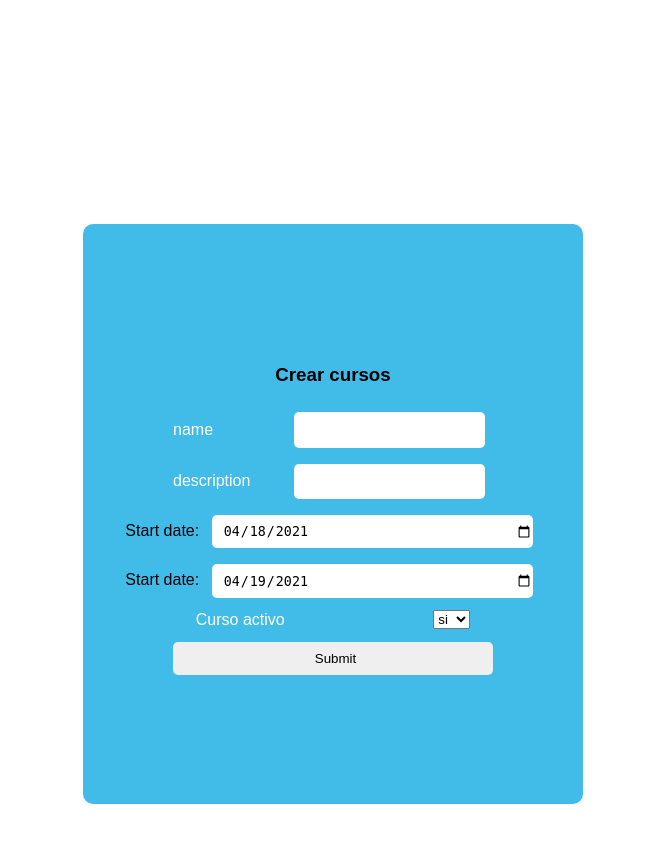
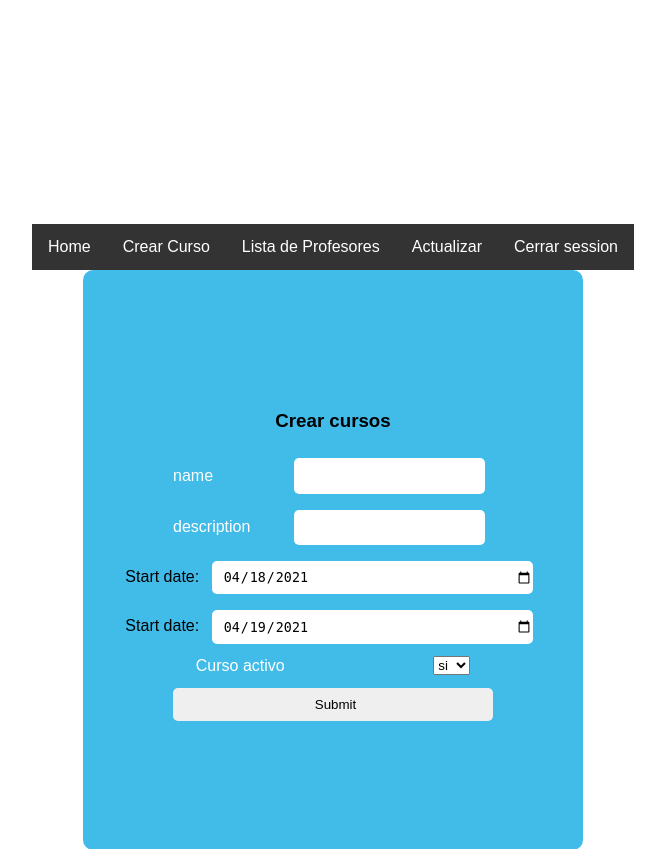
Before and after one commit to Oen844/PauEC, a PHP site: page /cursos.php in a window 1280 px wide. Shown: the top 849 px of the page, without its empty margins (307-972 px from the left). Before the commit the page ends 804 px from the top, so only its background shows below. Run offline with PHP 8.4, Linux system fonts and the light colour scheme.

Commit message:
Arreglando detalles

```diff
--- a/cursos.php
+++ b/cursos.php
@@ -36,8 +36,13 @@ if($_POST){
 </head>
 <body>
 <body>
+<?php
+    require("menu.php");
+?>
     <div id="login" class="container">
+
       <h3>Crear cursos</h3>
+
 
       <form <?php echo $_SERVER['PHP_SELF']; ?> method="POST">
           <div class="input-container">
--- /dev/null
+++ b/hola.php
@@ -0,0 +1,6 @@
+<?php
+
+$hola = "2";
+$hola +=0;
+echo $hola;
+?>
--- a/listaTeacher.php
+++ b/listaTeacher.php
@@ -20,6 +20,9 @@ require_once 'conexion.php';
     <title>Lista profesores</title>
 </head>
 <body>
+<?php
+    require("menu.php");
+?>
 
 <seccion id="container">
 
--- /dev/null
+++ b/menu.php
@@ -0,0 +1,42 @@
+<!DOCTYPE html>
+<html>
+<head>
+<style>
+ul {
+  list-style-type: none;
+  margin: 0;
+  padding: 0;
+  overflow: hidden;
+  background-color: #333;
+}
+
+li {
+  float: left;
+}
+
+li a {
+  display: block;
+  color: white;
+  text-align: center;
+  padding: 14px 16px;
+  text-decoration: none;
+}
+
+li a:hover {
+  background-color: #111;
+}
+</style>
+</head>
+<body>
+
+<ul>
+  <li><a class="active" href="#home">Home</a></li>
+  <li><a href="cursos.php">Crear Curso</a></li>
+  <li><a href="listaTeacher.php">Lista de Profesores</a></li>
+  <li><a href="mod.php">Actualizar</a></li>
+  <li><a href="endSession.php">Cerrar session</a></li>
+
+</ul>
+
+</body>
+</html>
--- a/mod.php
+++ b/mod.php
@@ -77,6 +77,9 @@
 </head>
 <body>
 <body>
+<?php
+    require("menu.php");
+?>
     <div id="login" class="container">
       <h3>Modificar usuario</h3>
 
--- a/registro.php
+++ b/registro.php
@@ -9,6 +9,7 @@
         $name= $_POST['name'];
         $telephone= $_POST['telephone'];
         $nif= $_POST['nif'];
+        $surname = $_POST['surname'];
         $type = $_POST['type'];
 
 
@@ -25,9 +26,10 @@
             $mail = true;
 
         }else{
-            $sql = "INSERT INTO `users` (`id`, `username`, `pass`, `email`, `name`, `surname`, `telephone`, `nif`, `date_registered`) VALUES (NULL,  '$username', '$pass', '$email', '$name', '$surname',  '$telephone', '$nif', CURRENT_DATE());";
+            //INSERT INTO `phpcalendar`.`users` (`username`, `pass`, `email`, `name`, `surname`, `telephone`, `nif`, `date_registered`, `type`) VALUES ('pipo', '1234', 'pipo@pipo.com', 'pipo', 'pipo', '56465456', '654654654', '2021-04-18', '1');
+            $sql = "INSERT INTO `users` (`id`, `username`, `pass`, `email`, `name`, `surname`, `telephone`, `nif`, `date_registered`, `type`) VALUES (NULL,  '$username', '$pass', '$email', '$name', '$surname',  '$telephone', '$nif', CURRENT_DATE(),'$type');";
             $guardar = mysqli_query($db, $sql);
-            $resultado = $db->query($sql);
+            //$resultado = $db->query($sql);
             header('Location: login.php ');
 
         }
--- a/teacher.php
+++ b/teacher.php
@@ -41,6 +41,10 @@ if($_POST){
 </head>
 <body>
 <body>
+
+<?php
+    require("menu.php");
+?>
     <div id="login" class="container">
       <h3>Crear profesor</h3>
 
```
Also changed, not shown: admin.php (+8 -5 lines), endSession.php (added, +25 -0 lines).
